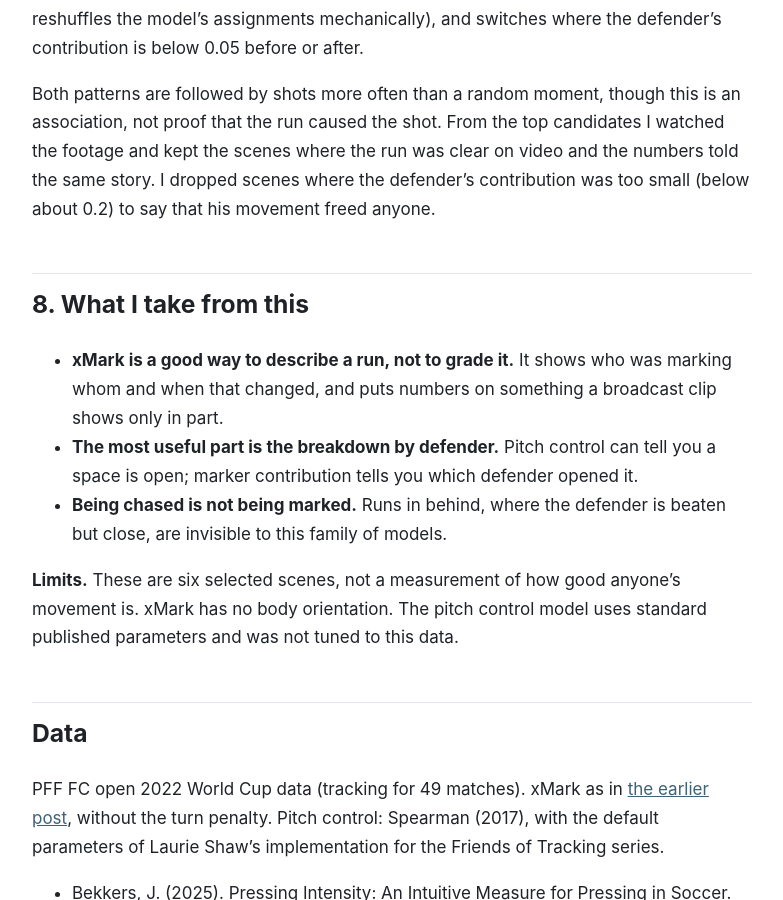
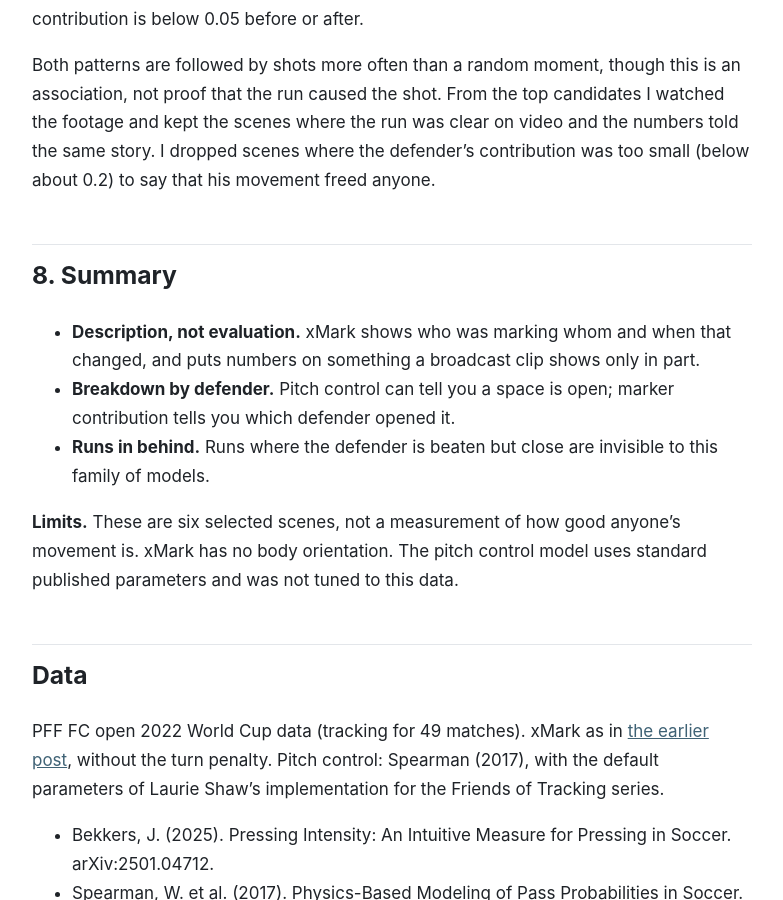
Before and after one commit to napla-dev/napla-dev.github.io, a Jekyll site: the page built from _posts/2026-10-06-six-runs-and-a-blind-spot.md, in a window 1280 px wide and 900 px high, scrolled down 7929 px. Shown: the whole window, without its empty margins (248-1031 px from the left). Built offline with Jekyll 4.4.1, drawn with Linux system fonts in a browser that asks for light colours; some of the changed text lies outside the part shown.

Commit message:
Copy edits: site description, Summary headings, wording in three posts
Co-Authored-By: Claude Opus 5.5 <noreply@anthropic.com>

```diff
--- a/_config.yml
+++ b/_config.yml
@@ -1,5 +1,5 @@
 title: napla-dev
-description: Football analytics notes — tracking data, defence, and honest validation.
+description: Football analytics notes on tracking data and defensive play.
 author: napla-dev
 github_username: napla-dev
 twitter:
--- a/_posts/2026-10-06-six-runs-and-a-blind-spot.md
+++ b/_posts/2026-10-06-six-runs-and-a-blind-spot.md
@@ -45,7 +45,7 @@ That post found xMark to be a poor predictor of danger. Here I use it for someth
 
 ## 3. Pattern one: pulling a defender off a teammate
 
-The run that matters isn't always the one that gets the ball. In these three scenes, one attacker's run draws a defender away, and a teammate's xMark drops as a result.
+In these three scenes, one attacker's run draws a defender away, and a teammate's xMark drops as a result.
 
 ### Case 1: Two runners, one defender (France v Poland, 28:08)
 
@@ -65,7 +65,7 @@ Whether the two runs were planned together, the data can't say, but the result i
 
 Guerreiro makes a diagonal run across the box. Granit Xhaka drifts towards it and stops covering Gonçalo Ramos (contribution 0.45 → 0.02). Ramos runs into the space, and his xMark falls from 0.94 to 0.08: the largest drop, weighted by how dangerous his position was, of any candidate I found. Félix's cross reaches him, but he is challenged and the ball goes out.
 
-Xhaka never fully picks up Guerreiro (his contribution to him only reaches 0.21). The run doesn't need to be marked to work; it only needs to make the defender move.
+Xhaka never fully picks up Guerreiro (his contribution to him only reaches 0.21), yet his movement is enough to free Ramos.
 
 ### Case 3: Attacking the box to free the striker (Croatia v Canada, 71:02)
 
@@ -150,11 +150,11 @@ I didn't pick these by hand from memory. I searched all 49 matches for two patte
 
 Both patterns are followed by shots more often than a random moment, though this is an association, not proof that the run caused the shot. From the top candidates I watched the footage and kept the scenes where the run was clear on video and the numbers told the same story. I dropped scenes where the defender's contribution was too small (below about 0.2) to say that his movement freed anyone.
 
-## 8. What I take from this
+## 8. Summary
 
-- **xMark is a good way to describe a run, not to grade it.** It shows who was marking whom and when that changed, and puts numbers on something a broadcast clip shows only in part.
-- **The most useful part is the breakdown by defender.** Pitch control can tell you a space is open; marker contribution tells you which defender opened it.
-- **Being chased is not being marked.** Runs in behind, where the defender is beaten but close, are invisible to this family of models.
+- **Description, not evaluation.** xMark shows who was marking whom and when that changed, and puts numbers on something a broadcast clip shows only in part.
+- **Breakdown by defender.** Pitch control can tell you a space is open; marker contribution tells you which defender opened it.
+- **Runs in behind.** Runs where the defender is beaten but close are invisible to this family of models.
 
 **Limits.** These are six selected scenes, not a measurement of how good anyone's movement is. xMark has no body orientation. The pitch control model uses standard published parameters and was not tuned to this data.
 
```
Also changed, not shown: other parts of _posts/2026-10-06-six-runs-and-a-blind-spot.md (+2 -2 lines), _posts/2026-09-23-getting-free-doesnt-get-you-the-ball.md (+5 -7 lines), _posts/2026-10-03-arriving-isnt-keeping.md (+6 -6 lines).
